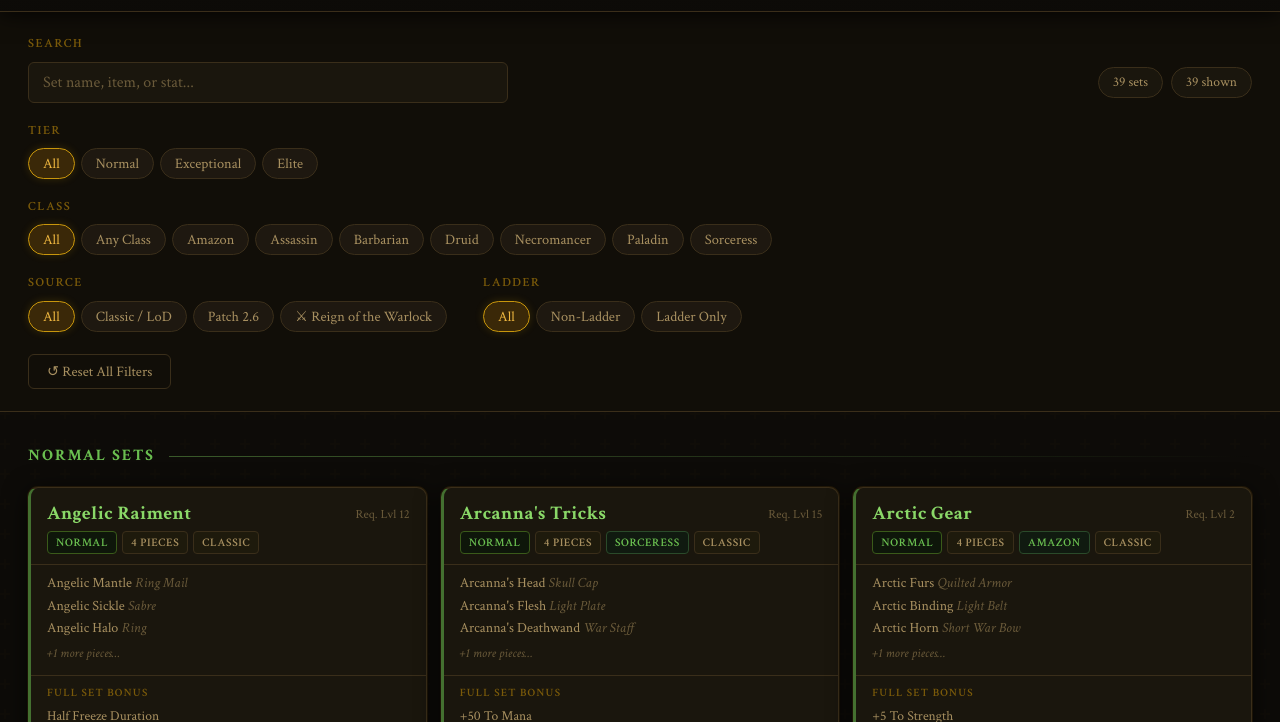
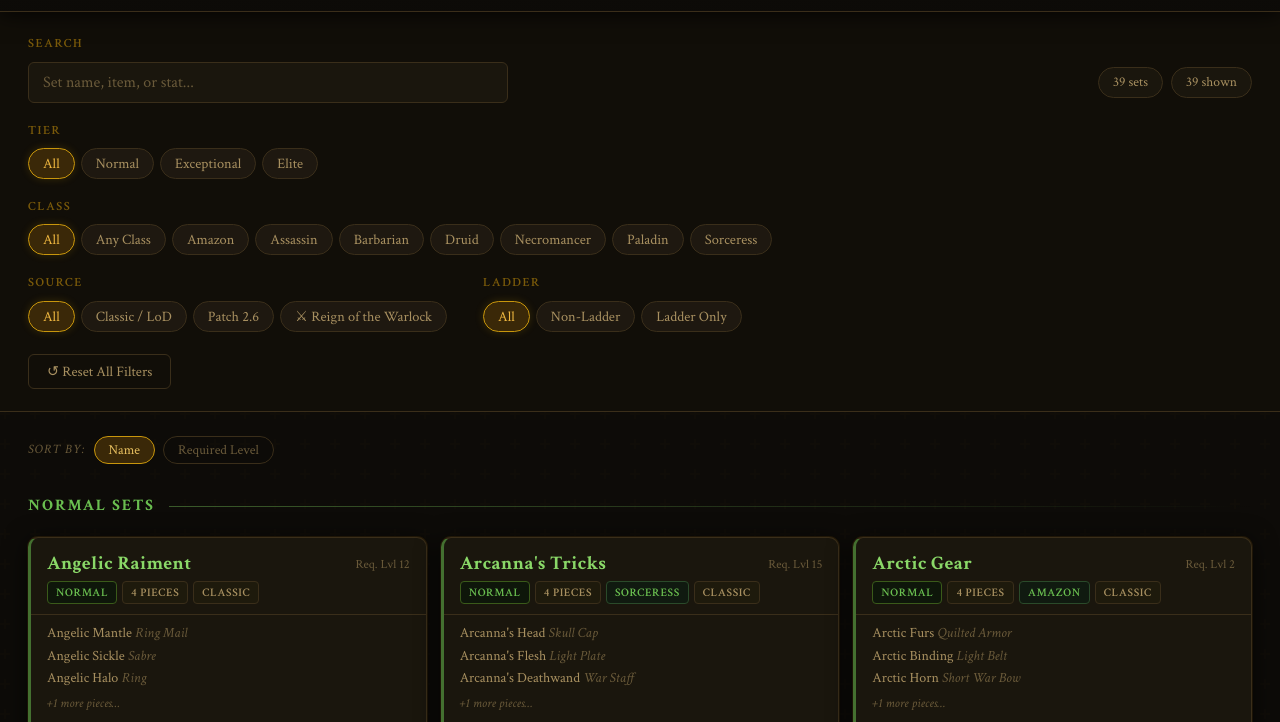
Before and after one commit to tomysaman/d2-compendium, a plain HTML site: page sets.html in a window 1280 px wide. Both pictures are taken after a click on the button "↺ Reset All Filters". Shown: the part 71-793 px from the top of the page. Drawn offline with Linux system fonts and the light colour scheme.

Commit message:
Add sorting to set page

```diff
--- a/sets-app.js
+++ b/sets-app.js
@@ -8,6 +8,7 @@
 
 // ─── State ───────────────────────────────────────────
 const state = {
+  sort: 'name',
   filters: {
     search:  '',
     tier:    'all',
@@ -55,6 +56,16 @@
 
   // Reset
   document.getElementById('resetBtn').addEventListener('click', resetAll);
+
+  // Sort
+  document.querySelectorAll('.sort-btn').forEach(btn => {
+    btn.addEventListener('click', () => {
+      document.querySelectorAll('.sort-btn').forEach(b => b.classList.remove('active'));
+      btn.classList.add('active');
+      state.sort = btn.dataset.sort;
+      render();
+    });
+  });
 
   // Modal
   document.getElementById('modalClose').addEventListener('click', closeModal);
@@ -122,6 +133,15 @@
     const sets = groups[tier];
     if (!sets || sets.length === 0) return;
 
+    // Sort within tier
+    const sorted = [...sets];
+    if (state.sort === 'name') {
+      sorted.sort((a, b) => a.name.localeCompare(b.name));
+    } else if (state.sort === 'level') {
+      sorted.sort((a, b) => a.level - b.level || a.name.localeCompare(b.name));
+    }
+    // default 'tier' keeps insertion order (already grouped)
+
     // Tier wrapper div (for grid + header)
     const wrapper = document.createElement('div');
     wrapper.className = `sets-tier-section tier-${tier}`;
@@ -133,7 +153,7 @@
       <div class="sets-grid tier-grid"></div>`;
 
     const innerGrid = wrapper.querySelector('.sets-grid');
-    sets.forEach(set => innerGrid.appendChild(buildCard(set)));
+    sorted.forEach(set => innerGrid.appendChild(buildCard(set)));
     grid.appendChild(wrapper);
   });
 }
@@ -276,12 +296,14 @@
 
 // ─── Reset ────────────────────────────────────────────
 function resetAll() {
+  state.sort = 'name';
   state.filters = { search: '', tier: 'all', cls: 'all', patch: 'all', ladder: 'all' };
   document.getElementById('searchInput').value = '';
   ['tierFilter', 'classFilter', 'patchFilter', 'ladderFilter'].forEach(id => {
     document.getElementById(id).querySelectorAll('.pill').forEach((p, i) =>
       p.classList.toggle('active', i === 0));
   });
+  document.querySelectorAll('.sort-btn').forEach((b, i) => b.classList.toggle('active', i === 0));
   render();
 }
 
--- a/sets.html
+++ b/sets.html
@@ -102,6 +102,11 @@
 
   <!-- ═══════════════════════════════════ RESULTS ══ -->
   <main class="results-section">
+    <div class="sort-bar">
+      <span class="sort-label">Sort by:</span>
+      <button class="sort-btn active" data-sort="name">Name</button>
+      <button class="sort-btn" data-sort="level">Required Level</button>
+    </div>
     <div id="setsGrid"></div>
     <div id="emptyState" class="empty-state hidden">
       <div class="empty-icon">✦</div>
```
